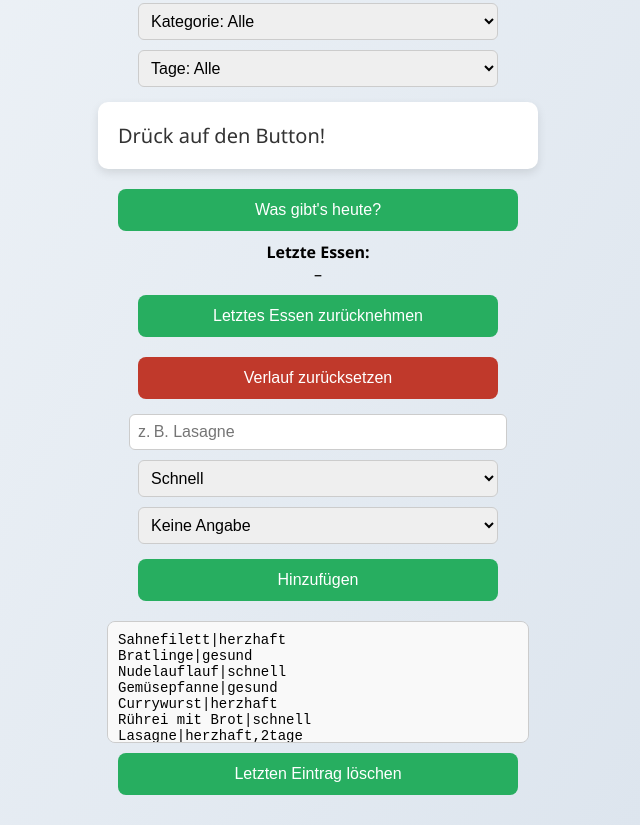
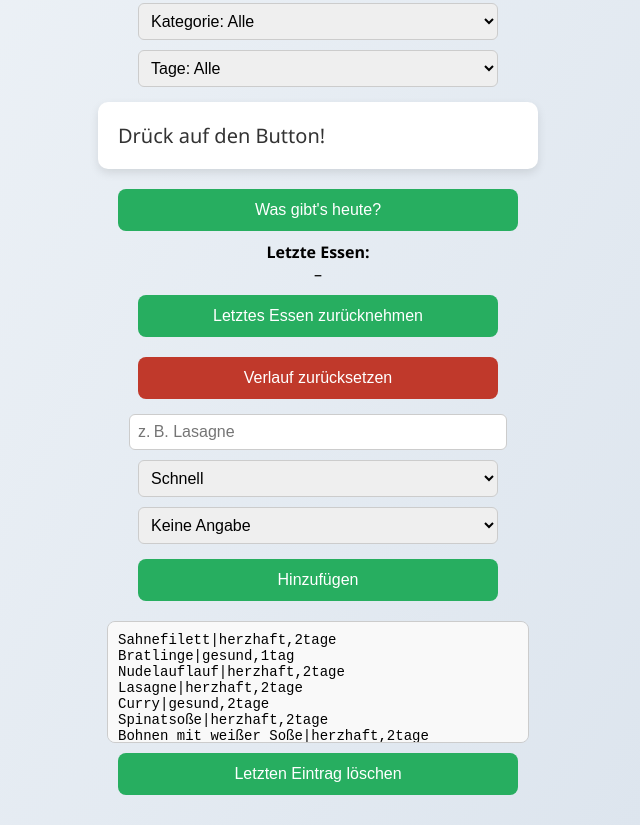
Before and after one commit to islandcoder99/Mittagessen, a plain HTML site: page index.html in a window 1280 px wide. Shown: the part 99-924 px from the top of the page, without its empty margins (322-962 px from the left). Drawn offline with Linux system fonts and the light colour scheme.

Commit message:
Update index.html
Add some dishes

```diff
--- a/index.html
+++ b/index.html
@@ -118,15 +118,17 @@
     <button onclick="hinzufuegen()">Hinzufügen</button>
   </div>
   <textarea id="liste" readonly>
-Sahnefilett|herzhaft
-Bratlinge|gesund
-Nudelauflauf|schnell
-Gemüsepfanne|gesund
-Currywurst|herzhaft
-Rührei mit Brot|schnell
+Sahnefilett|herzhaft,2tage
+Bratlinge|gesund,1tag
+Nudelauflauf|herzhaft,2tage
 Lasagne|herzhaft,2tage
-Linsensuppe|gesund,2tage
-Wraps|gesund,1tag
+Curry|gesund,2tage
+Spinatsoße|herzhaft,2tage
+Bohnen mit weißer Soße|herzhaft,2tage
+Spiegelei mit Stuff|schnell,1tag
+Hundefutter|schnell,1tag
+
+
   </textarea>
   <button onclick="eintragLoeschen()">Letzten Eintrag löschen</button>
   <script>
```
